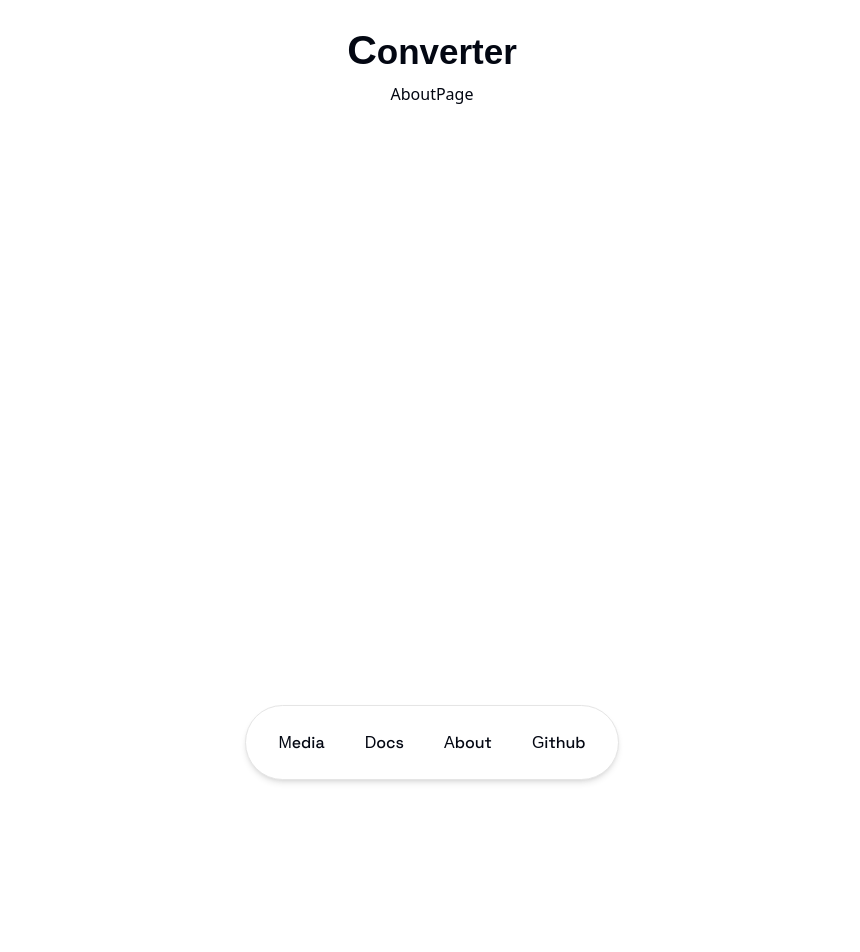
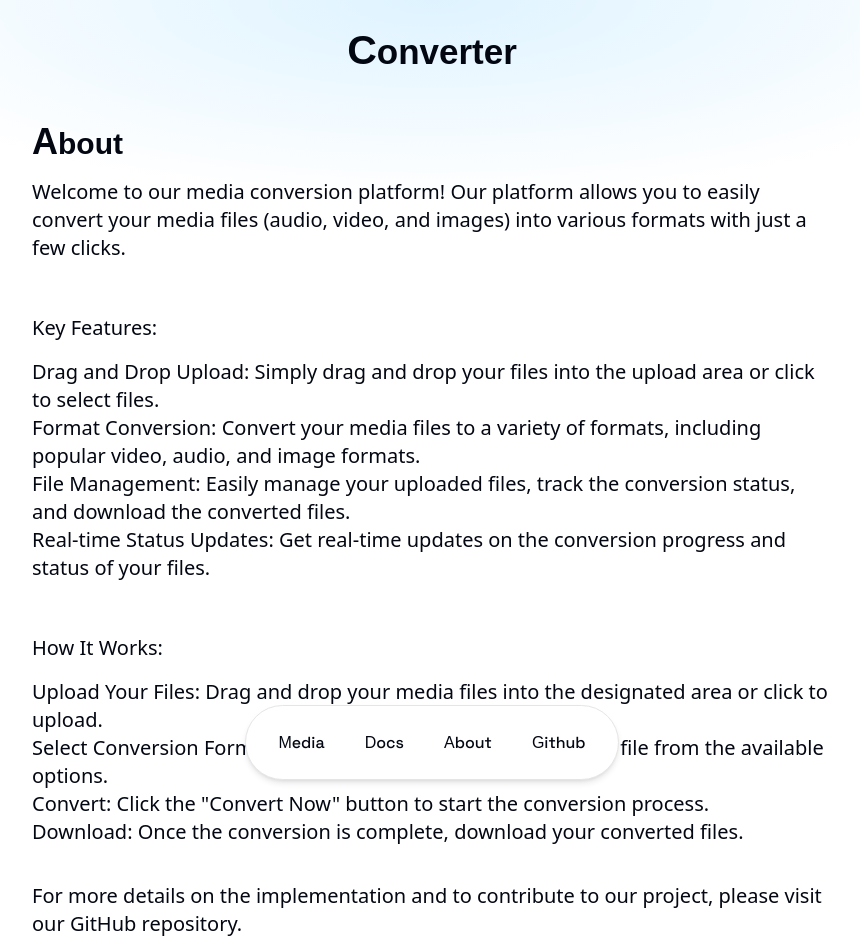
Before and after one commit to pilladipesh33/convertor, a Next.js app: page /about in a window 1280 px wide. Shown: the top 952 px of the page, without its empty margins (208-1068 px from the left). Before the commit the page ends 800 px from the top, so only its background shows below. Built offline with nearby package versions, Linux system fonts and the light colour scheme; a web font is replaced by a local one.

Commit message:
about page UI WIP

```diff
--- a/src/app/about/page.tsx
+++ b/src/app/about/page.tsx
@@ -1,5 +1,64 @@
 const AboutPage = () => {
-	return <div>AboutPage</div>;
+	return (
+		<div className="flex flex-col gap-4  w-[400px] md:w-[800px] py-10 text-xl  font-normal ">
+			<h1 className="text-3xl font-semibold font-header-sans">
+				<span className="font-tiny text-4xl">A</span>bout
+			</h1>
+			<p className="">
+				Welcome to our media conversion platform! Our platform allows you to
+				easily convert your media files (audio, video, and images) into various
+				formats with just a few clicks.
+			</p>
+
+			<div className="pt-5" />
+			<h2>Key Features:</h2>
+			<ul>
+				<li>
+					Drag and Drop Upload: Simply drag and drop your files into the upload
+					area or click to select files.
+				</li>
+				<li>
+					Format Conversion: Convert your media files to a variety of formats,
+					including popular video, audio, and image formats.
+				</li>
+				<li>
+					File Management: Easily manage your uploaded files, track the
+					conversion status, and download the converted files.
+				</li>
+				<li>
+					Real-time Status Updates: Get real-time updates on the conversion
+					progress and status of your files.
+				</li>
+			</ul>
+
+			<div className="pt-5" />
+			<h2>How It Works:</h2>
+			<ul>
+				<li>
+					Upload Your Files: Drag and drop your media files into the designated
+					area or click to upload.
+				</li>
+				<li>
+					Select Conversion Format: Choose the desired format for each file from
+					the available options.
+				</li>
+				<li>
+					Convert: Click the &quot;Convert Now&quot; button to start the
+					conversion process.
+				</li>
+				<li>
+					Download: Once the conversion is complete, download your converted
+					files.
+				</li>
+			</ul>
+
+			<p className="pt-5">
+				For more details on the implementation and to contribute to our project,
+				please visit our GitHub repository.
+			</p>
+			<p>Thank you for using our platform!</p>
+		</div>
+	);
 };
 
 export default AboutPage;
--- a/src/app/doc-converter/page.tsx
+++ b/src/app/doc-converter/page.tsx
@@ -1,5 +1,19 @@
+import Image from "next/image";
+import progress from "../../../public/progress.svg";
+
 const DocConverterPage = () => {
-	return <div>DocConverterPage</div>;
+	return (
+		<div className="flex flex-col justify-center items-center">
+			<Image
+				src={progress}
+				alt="progress illustration"
+				className="grayscale h-[25dvh] w-[25dvw]"
+			/>
+			<p className="font-normal text-md md:text-xl lg:text-3xl">
+				Working on it! Thanks for your patience.
+			</p>
+		</div>
+	);
 };
 
 export default DocConverterPage;
--- a/src/app/layout.tsx
+++ b/src/app/layout.tsx
@@ -35,6 +35,7 @@ export default function RootLayout({
 			<body
 				className={`${CursiveHeading.variable} ${tiny5.variable} ${spaceGrotesk.variable} antialiased`}
 			>
+				<div className="absolute top-0 z-[-2] h-screen w-screen bg-white bg-[radial-gradient(100%_50%_at_50%_0%,rgba(0,163,255,0.13)_0,rgba(0,163,255,0)_50%,rgba(0,163,255,0)_100%)]"></div>
 				<div className="p-5 min-h-dvh flex flex-col justify-center items-center">
 					<div className="sticky top-5">
 						<Header />
--- a/src/app/page.tsx
+++ b/src/app/page.tsx
@@ -3,6 +3,14 @@ import { MediaZone } from "@/components/dropzone";
 export default function Home() {
 	return (
 		<div className="flex flex-col gap-y-10 justify-center items-center w-[400px] md:w-[800px] py-5">
+			<p className="font-normal text-2xl text-gray-700 text-center">
+				<span className="text-black font-header-sans">
+					<span className="font-tiny text-3xl">C</span>onvertor
+				</span>{" "}
+				is an online media converter. This support nearly all audio, video and
+				image formats. To get started, use the button below and select files to
+				convert from your computer or mobile.
+			</p>
 			<MediaZone />
 		</div>
 	);
--- a/src/components/dropzone.tsx
+++ b/src/components/dropzone.tsx
@@ -12,6 +12,7 @@ import {
 	Download,
 	Loader2,
 	AlertCircle,
+	CircleCheck,
 } from "lucide-react";
 import { Tabs, TabsContent, TabsList, TabsTrigger } from "@/components/ui/tabs";
 import {
@@ -170,16 +171,50 @@ export const MediaZone = () => {
 	if (actions.length) {
 		return (
 			<div className="space-y-6">
+				<div className="flex w-full justify-end">
+					{isDone ? (
+						<div className="w-fit flex items-center justify-center gap-x-5">
+							<Button
+								onClick={reset}
+								variant="outline"
+								className="rounded-xl shadow-md"
+							>
+								Convert Another File(s)
+							</Button>
+							<Button
+								className="rounded-xl font-semibold relative py-4 text-md flex gap-2 items-center w-full shadow-md"
+								onClick={downloadAll}
+							>
+								{actions.length > 1 ? "Download All" : "Download"}
+								<Download />
+							</Button>
+						</div>
+					) : (
+						<Button
+							disabled={!isReady || isConverting}
+							className="rounded-xl font-semibold relative py-4 text-md flex items-center w-44"
+							onClick={convert}
+						>
+							{isConverting ? (
+								<span className="animate-spin text-lg">
+									<Loader2 />
+								</span>
+							) : (
+								<span>Convert Now</span>
+							)}
+						</Button>
+					)}
+				</div>
 				{actions.map((action, index) => (
 					<div
 						key={index}
-						className="w-full py-4 space-y-2 lg:py-0 relative cursor-pointer rounded-xl border h-fit lg:h-20 px-4 lg:px-10 flex flex-wrap lg:flex-nowrap items-center justify-between"
+						className="py-4 space-y-2 lg:py-0 relative cursor-pointer rounded-xl border h-fit lg:h-20 px-4 lg:px-10 flex flex-wrap lg:flex-nowrap items-center justify-between"
 					>
 						{!isLoaded && (
 							<Skeleton className="h-full w-full -ml-10 cursor-progress absolute rounded-xl" />
 						)}
 						<div className="flex gap-4 items-center">
-							<span className="text-2xl text-orange-600">
+							<span className="text-2xl text-blue-500">
 								{fileToIcon(action.file_type)}
 							</span>
 							<div className="flex items-center gap-1 w-96">
@@ -192,19 +227,28 @@ export const MediaZone = () => {
 							</div>
 						</div>
 						{action.is_error ? (
-							<Badge variant="destructive" className="flex gap-2">
-								<span>Error Converting File</span>
-								<AlertCircle />
+							<Badge
+								variant="destructive"
+								className="flex gap-2 rounded-full bg-[#F87171]/20"
+							>
+								<span className="text-[#DC2626]">Error Converting File</span>
+								<AlertCircle className="text-[#DC2626]" />
 							</Badge>
 						) : action.is_converted ? (
-							<Badge variant="default" className="flex gap-2 bg-green-500">
-								<span>Done</span>
-								<Check />
+							<Badge
+								variant="default"
+								className="flex gap-2 bg-[#4ADE5E]/20 rounded-full"
+							>
+								<span className="text-[#16A329]">Done</span>
+								<CircleCheck className="text-[#16A329]" />
 							</Badge>
 						) : action.is_converting ? (
-							<Badge variant="default" className="flex gap-2">
-								<span>Converting</span>
-								<span className="animate-spin">
+							<Badge
+								variant="default"
+								className="flex gap-2 rounded-full bg-[#BCBDC2]/20"
+							>
+								<span className="text-[#18181B]">Converting</span>
+								<span className="animate-spin text-[#18181B]">
 									<Loader2 />
 								</span>
 							</Badge>
@@ -217,13 +261,6 @@ export const MediaZone = () => {
 										updateAction(action.file_name, value);
 									}}
 								>
-									{/* <Select */}
-									{/*   value={selected} */}
-									{/*   onValueChange={(value) => { */}
-									{/*     setSelected(value); */}
-									{/*     updateAction(action.file_name, value); */}
-									{/*   }} */}
-									{/* > */}
 									<SelectTrigger className="w-32 outline-none focus:outline-none focus:ring-0 text-center text-muted-foreground bg-background text-md font-medium">
 										<SelectValue placeholder="..." />
 									</SelectTrigger>
@@ -289,7 +326,11 @@ export const MediaZone = () => {
 							</div>
 						)}
 						{action.is_converted ? (
-							<Button variant="outline" onClick={() => download(action)}>
+							<Button
+								variant="outline"
+								onClick={() => download(action)}
+								className="ml-5 shadow-sm"
+							>
 								Download
 							</Button>
 						) : (
@@ -302,36 +343,6 @@ export const MediaZone = () => {
 						)}
 					</div>
 				))}
-				<div className="flex w-full justify-end">
-					{isDone ? (
-						<div className="space-y-4 w-fit">
-							<Button
-								className="rounded-xl font-semibold relative py-4 text-md flex gap-2 items-center w-full"
-								onClick={downloadAll}
-							>
-								{actions.length > 1 ? "Download All" : "Download"}
-								<Download />
-							</Button>
-							<Button onClick={reset} variant="outline" className="rounded-xl">
-								Convert Another File(s)
-							</Button>
-						</div>
-					) : (
-						<Button
-							disabled={!isReady || isConverting}
-							className="rounded-xl font-semibold relative py-4 text-md flex items-center w-44"
-							onClick={convert}
-						>
-							{isConverting ? (
-								<span className="animate-spin text-lg">
-									<Loader2 />
-								</span>
-							) : (
-								<span>Convert Now</span>
-							)}
-						</Button>
-					)}
-				</div>
 			</div>
 		);
 	}
@@ -366,26 +377,29 @@ export const MediaZone = () => {
 			{({ getRootProps, getInputProps }) => (
 				<div
 					{...getRootProps()}
-					className="bg-background h-72 lg:h-80 xl:h-96 rounded-3xl shadow-sm border-secondary border-2 border-dashed cursor-pointer flex items-center justify-center"
+					className={`mt-5 bg-white h-72 w-full lg:h-80 xl:h-96 rounded-3xl shadow-sm border-neutral-400 border-4 border-dashed cursor-pointer flex items-center justify-center transition-colors duration-300 hover:border-neutral-200 ${
+						isHover ? "border-neutral-200" : "border-neutral-400"
+					}`}
 				>
 					<input {...getInputProps()} />
 					<div className="space-y-4 text-foreground">
 						{isHover ? (
 							<>
 								<div className="justify-center flex text-6xl">
-									<FileSymlink />
+									<FileSymlink className="h-16 w-16" />
 								</div>
-								<h3 className="text-center font-medium text-2xl">
-									Yes, right there
+								<h3 className="text-center font-regular text-xl">
+									Drop your files here
 								</h3>
 							</>
 						) : (
 							<>
 								<div className="justify-center flex text-6xl">
-									<UploadCloud />
+									<UploadCloud className="h-20 w-20" />
 								</div>
-								<h3 className="text-center font-medium text-2xl">
-									Click, or drop your files here
+								<h3 className="text-center font-regular text-xl">
+									Drag and drop your media files here, or
+									<br /> click to upload
 								</h3>
 							</>
 						)}
```
Also changed, not shown: public/progress.svg (added).
